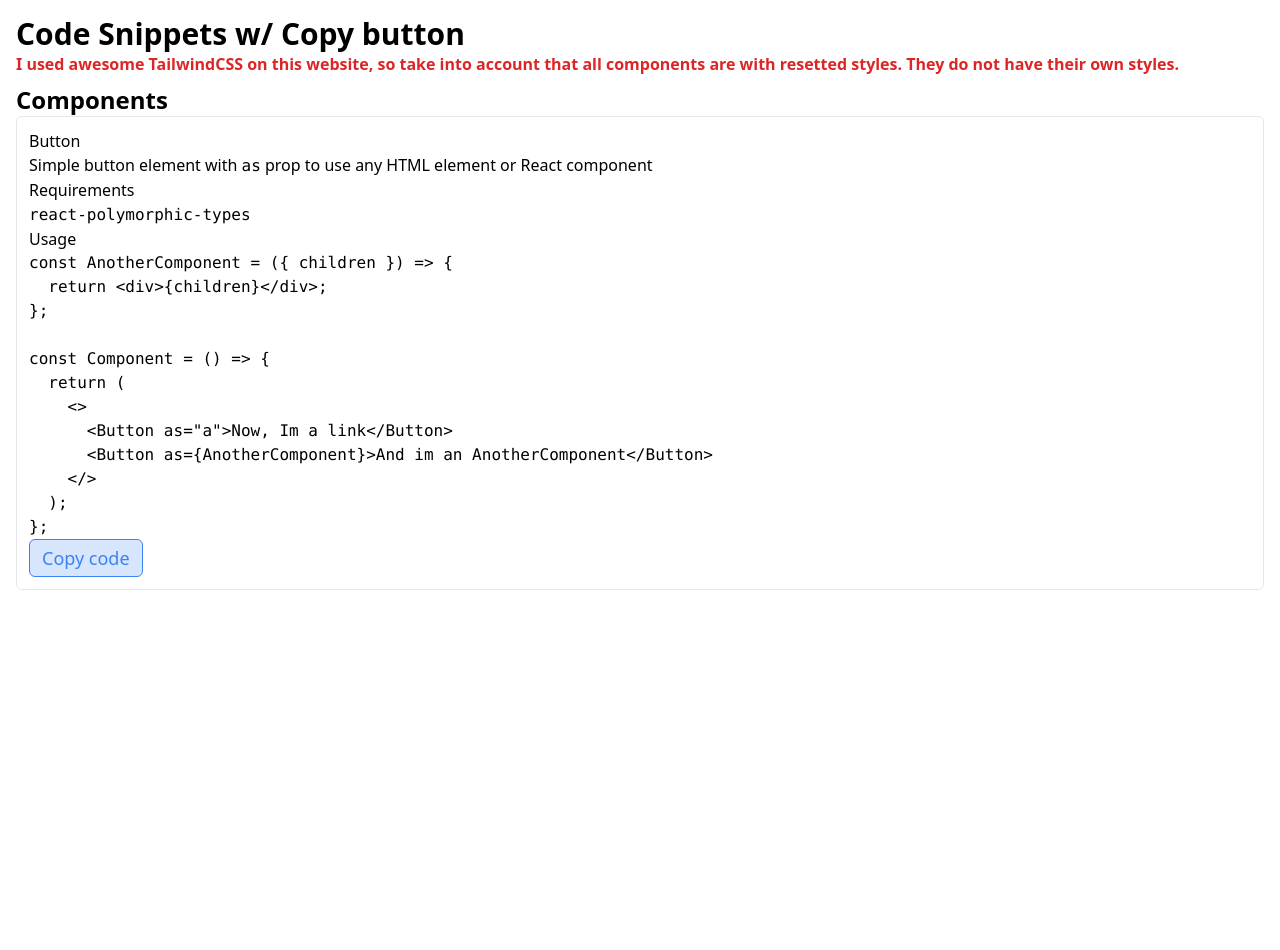
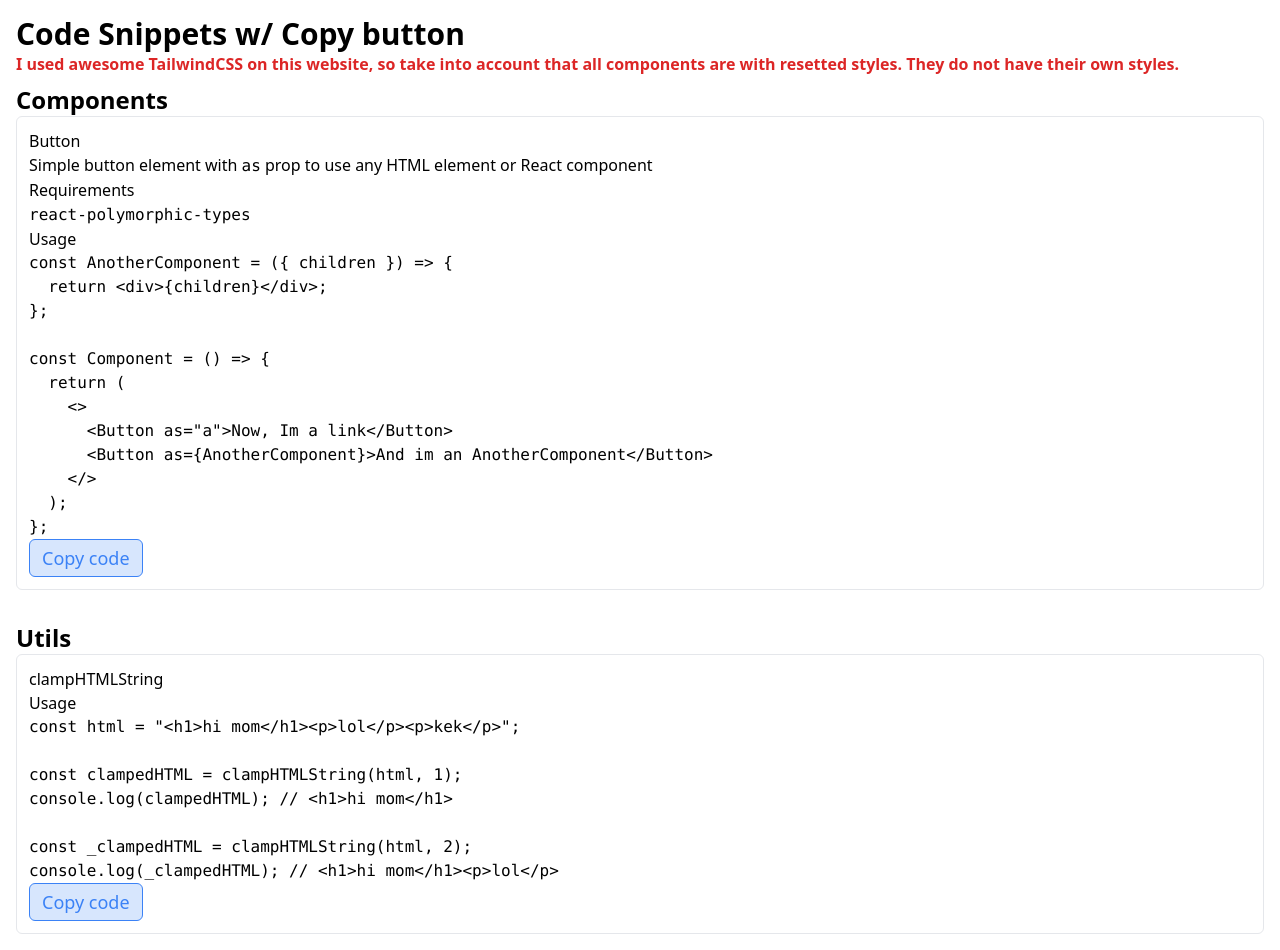
Before and after one commit to tsivinsky/snippets, a Next.js app: page / in a window 1280 px wide. Before the commit the page ends 800 px from the top, so only its background shows below. Built offline with nearby package versions, Linux system fonts and the light colour scheme.

Commit message:
feat: add utils

```diff
--- /dev/null
+++ b/src/api/getAllUtils.ts
@@ -0,0 +1,19 @@
+import { UTILS_DIR } from "@/lib/constants";
+import fs from "node:fs/promises";
+
+import { Util } from "@/types/Util";
+
+export async function getAllUtils() {
+  const dirs = await fs.readdir(UTILS_DIR);
+
+  const utils: Util[] = [];
+
+  for (const dir of dirs) {
+    const code = await fs.readFile(`${UTILS_DIR}/${dir}/code.ts`, "utf-8");
+    const docs = await fs.readFile(`${UTILS_DIR}/${dir}/readme.md`, "utf-8");
+
+    utils.push({ name: dir, code, docs });
+  }
+
+  return utils;
+}
--- /dev/null
+++ b/src/components/UtilPanel.tsx
@@ -0,0 +1,39 @@
+import React from "react";
+
+import toast from "react-hot-toast";
+import ReactMarkdown from "react-markdown";
+
+import { Button } from "@/stuff/components/Button/code";
+
+import { Util } from "@/types/Util";
+
+export type UtilPanelProps = {
+  util: Util;
+};
+
+export const UtilPanel: React.FC<UtilPanelProps> = ({ util }) => {
+  const handleCopy = async () => {
+    toast.promise(navigator.clipboard.writeText(util.code), {
+      loading: "Копируем код...",
+      success: "Код успешно скопирован",
+      error: (error) =>
+        error instanceof Error ? error.message : "Ой, ошибочка вышла",
+    });
+  };
+
+  return (
+    <div className="p-3 border rounded-md">
+      <ReactMarkdown className="unreset overflow-x-auto">
+        {util.docs}
+      </ReactMarkdown>
+      <div className="flex flex-col md:flex-row items-start gap-2">
+        <Button
+          className="border border-blue-500 rounded-md py-1 px-3 bg-blue-500/20 text-blue-500 text-lg transition-colors duration-200 hover:bg-transparent"
+          onClick={handleCopy}
+        >
+          Copy code
+        </Button>
+      </div>
+    </div>
+  );
+};
--- a/src/lib/constants.ts
+++ b/src/lib/constants.ts
@@ -3,3 +3,4 @@ export const BRANCH_NAME = "master";
 
 export const BASE_DIR = "src/stuff";
 export const COMPONENTS_DIR = `${BASE_DIR}/components`;
+export const UTILS_DIR = `${BASE_DIR}/utils`;
--- a/src/pages/index.tsx
+++ b/src/pages/index.tsx
@@ -1,18 +1,22 @@
 import { GetStaticProps } from "next";
 
 import { getAllComponents } from "@/api/getAllComponents";
+import { getAllUtils } from "@/api/getAllUtils";
 
 import { ComponentPanel } from "@/components/ComponentPanel";
+import { UtilPanel } from "@/components/UtilPanel";
 import { PrimaryLayout } from "@/layouts/PrimaryLayout";
 
 import { Component } from "@/types/Component";
 import { Page } from "@/types/Page";
+import { Util } from "@/types/Util";
 
 type HomePageProps = {
   components: Component[];
+  utils: Util[];
 };
 
-const HomePage: Page<HomePageProps> = ({ components }) => {
+const HomePage: Page<HomePageProps> = ({ components, utils }) => {
   return (
     <div>
       <div className="mb-2">
@@ -24,11 +28,19 @@ const HomePage: Page<HomePageProps> = ({ components }) => {
         </p>
       </div>
 
-      <div>
-        <h2 className="text-2xl font-semibold">Components</h2>
-        {components.map((component) => (
-          <ComponentPanel key={component.name} component={component} />
-        ))}
+      <div className="flex flex-col gap-8">
+        <div>
+          <h2 className="text-2xl font-semibold">Components</h2>
+          {components.map((component) => (
+            <ComponentPanel key={component.name} component={component} />
+          ))}
+        </div>
+        <div>
+          <h2 className="text-2xl font-semibold">Utils</h2>
+          {utils.map((util) => (
+            <UtilPanel key={util.name} util={util} />
+          ))}
+        </div>
       </div>
     </div>
   );
@@ -38,10 +50,12 @@ HomePage.getLayout = (page) => <PrimaryLayout>{page}</PrimaryLayout>;
 
 export const getStaticProps: GetStaticProps = async () => {
   const components = await getAllComponents();
+  const utils = await getAllUtils();
 
   return {
     props: {
       components,
+      utils,
     },
   };
 };
--- /dev/null
+++ b/src/stuff/utils/clampHTMLString/code.ts
@@ -0,0 +1,16 @@
+export const clampHTMLString = (html: string, numberOfChildren = 3) => {
+  const parser = new DOMParser();
+
+  const dom = parser.parseFromString(html, "text/html");
+
+  const elements = [];
+  for (let i = 0; i <= dom.body.children.length; i++) {
+    if (i >= numberOfChildren) {
+      break;
+    }
+
+    elements.push(dom.body.children.item(i));
+  }
+
+  return elements.map((element) => element?.outerHTML ?? "").join("");
+};
--- /dev/null
+++ b/src/types/Util.ts
@@ -0,0 +1,5 @@
+export type Util = {
+  name: string;
+  code: string;
+  docs: string;
+};
```
Also changed, not shown: src/stuff/utils/clampHTMLString/readme.md (added).
